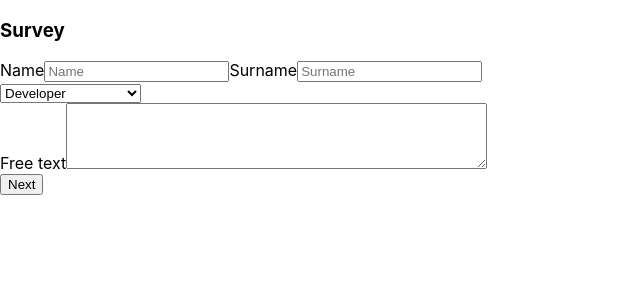
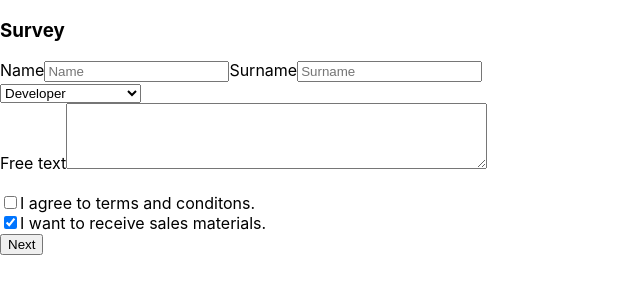
Before and after one commit to reactMGroup/formreview, a React (Create React App) app: page / in a window 1280 px wide. Shown: the top 300 px of the page, without its empty margins (0-640 px from the left). Built offline with nearby package versions, Linux system fonts and the light colour scheme.

Commit message:
Checkbox component added.

```diff
--- /dev/null
+++ b/src/components/checkbox.jsx
@@ -0,0 +1,33 @@
+import React, { Component } from 'react';
+
+class CheckBox extends Component {
+    static defaultProps = {
+        caption: "define caption",
+        checked: true,
+        whenClicked: function (value) {
+            console.log(`New value ${value}`);
+        }
+    }
+
+    constructor(props) {
+        super(props);
+        this.whenClicked = this.whenClicked.bind(this);
+        this.state = { checked: this.props.checked };
+    }
+
+    whenClicked() {
+        this.setState(previous => ({ checked: !previous.checked }),
+            () => {
+                this.props.whenClicked(this.state.checked);
+            });
+
+    }
+
+    render() {
+        return (<label>
+            <input type='checkbox' onInput={e => this.whenClicked(e)} checked={this.state.checked} />{this.props.caption}
+        </label>);
+    }
+}
+
+export default CheckBox;
--- a/src/components/form-basic.js
+++ b/src/components/form-basic.js
@@ -1,4 +1,5 @@
 import React, { Component } from 'react';
+import CheckBox from './checkbox';
 import InputSelectControlled from './input-select-controlled';
 import InputTextControlled from './input-text';
 import TextArea from './input-text-area';
@@ -47,12 +48,17 @@ class FormBasic extends Component {
 
     render() {
         return (<form onSubmit={this.submitForm}>
-            <InputTextControlled fieldChanged={this.fieldChanged} fieldID={iName} placeholder='Name' value={this.state[iName]}/>
-            <InputTextControlled fieldChanged={this.fieldChanged} fieldID={iSurName} placeholder='Surname'  value={this.state[iSurName]}/>
+            <InputTextControlled fieldChanged={this.fieldChanged} fieldID={iName} placeholder='Name' value={this.state[iName]} />
+            <InputTextControlled fieldChanged={this.fieldChanged} fieldID={iSurName} placeholder='Surname' value={this.state[iSurName]} />
             <br />
-            <InputSelectControlled fieldChanged={this.fieldChanged} fieldID={inOccupation} options={occupationValues}  value={this.state[inOccupation]}/>
+            <InputSelectControlled fieldChanged={this.fieldChanged} fieldID={inOccupation} options={occupationValues} value={this.state[inOccupation]} />
             <br />
-            <TextArea fieldChanged={this.fieldChanged} label='Free text' fieldID={iFreeText}  value={this.state[iFreeText]}/>
+            <TextArea fieldChanged={this.fieldChanged} label='Free text' fieldID={iFreeText} value={this.state[iFreeText]} />
+            <br />
+            <br />
+            <CheckBox caption="I agree to terms and conditons." checked={false} />
+            <br />
+            <CheckBox caption="I want to receive sales materials." />
             <br />
             <input type='submit' value='Next' />
         </form>)
```
